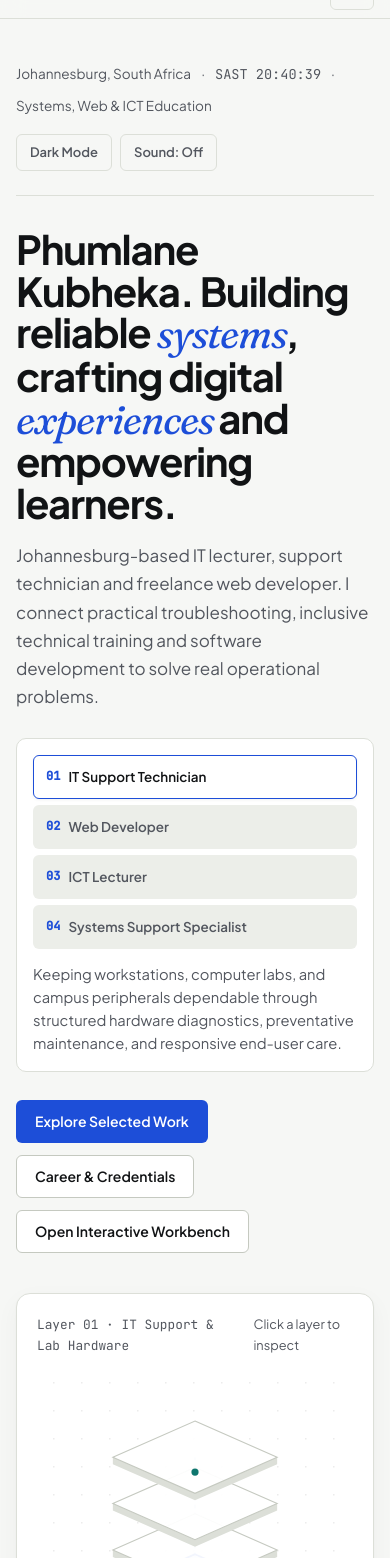
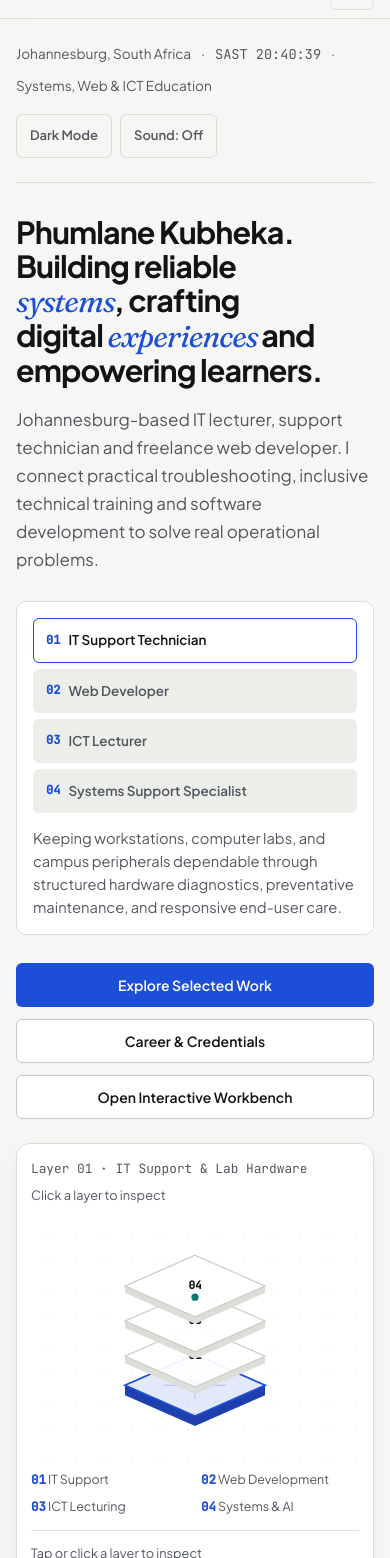
Before and after one commit to edubonke/Phumlane-Kubheka-Portfolio, a plain HTML site: page index.html in a window 390 px wide. Shown: the part 42-1600 px from the top of the page. Drawn offline with Linux system fonts and the light colour scheme.

Commit message:
Fix mobile label clipping, tap targets and contact layout

```diff
--- a/index.html
+++ b/index.html
@@ -607,6 +607,19 @@
         z-index: 2;
       }
 
+      .stage-legend {
+        display: grid;
+        grid-template-columns: repeat(2, minmax(0, 1fr));
+        gap: 6px 12px;
+        margin: 0 0 12px;
+        padding: 0;
+        list-style: none;
+        font-size: 0.78rem;
+        color: var(--ink-muted);
+      }
+      .stage-legend li { min-width: 0; overflow-wrap: anywhere; }
+      .stage-legend strong { color: var(--accent); font-family: var(--font-mono); }
+
       /* Hero Bottom 4-Col Metrics Row */
       .hero-kpi-strip {
         display: grid;
@@ -1604,6 +1617,26 @@
         .wb-window-bar {
           cursor: default;
         }
+        .hero-grid, .about-grid, .skills-layout, .projects-grid,
+        .workbench-preview-card, .contact-grid, .form-row, .signals-grid {
+          grid-template-columns: minmax(0, 1fr);
+        }
+        .btn, .role-tab, .filter-btn, .track-btn, .copy-btn,
+        .close-icon-btn, .back-to-top, #closeWorkbenchBtn, #nextLectureBtn, #wbJumpContactBtn {
+          min-height: 44px !important;
+        }
+        .close-icon-btn { min-width: 44px; }
+        .role-tab { white-space: normal; overflow: visible; }
+        .hero-actions .btn, .drawer-actions .btn { white-space: normal; max-width: 100%; }
+        .workbench-mobile-tabs { flex-wrap: wrap; overflow-x: visible; }
+        .workbench-mobile-tabs .filter-btn { flex: 1 1 130px; white-space: normal; }
+        .checklist-item { min-height: 44px; align-items: center; }
+        .checklist-item input { width: 18px; height: 18px; flex-shrink: 0; margin-top: 0; }
+        .field input, .field textarea { font-size: 16px; min-height: 44px; min-width: 0; }
+        .field textarea { resize: vertical; }
+        .filter-bar .filter-btn { white-space: normal; }
+        .contact-form-card { min-width: 0; }
+        .case-drawer { overscroll-behavior: contain; }
       }
 
       @media (max-width: 1320px) {
@@ -1615,11 +1648,38 @@
       }
       @media (max-width: 540px) {
         .container { padding-inline: 16px; }
+        .header-inner { gap: 12px; }
+        .hero { padding-top: 24px; padding-bottom: 36px; }
+        .hero-title { font-size: clamp(1.9rem, 7.8vw, 2.5rem); line-height: 1.12; overflow-wrap: anywhere; }
+        .hero-grid { gap: 24px; }
+        .hero-actions { align-items: stretch; }
+        .hero-actions .btn { width: 100%; }
+        .hero-stage { padding: 14px; min-height: auto; }
+        .stage-header, .stage-footer { flex-wrap: wrap; gap: 6px; }
+        .stage-canvas-wrap { flex: 0 0 242px; height: 242px; min-height: 0; }
+        .pillar-tabs { grid-template-columns: minmax(0, 1fr); }
+        .pillar-tab { border-right: 0; border-bottom: 1px solid var(--border); }
+        .pillar-tab:last-child { border-bottom: 0; }
         .workbench-topbar { flex-wrap: wrap; padding: 12px 16px; }
         .workbench-topbar .tabular { display: none; }
         .workbench-canvas, .case-drawer { padding: 16px; }
         .workbench-preview-card { padding: 20px; }
         .hero-utility-row, .project-footer { flex-wrap: wrap; }
+        .contact-band { padding-block: 48px 32px; }
+        .contact-grid { gap: 28px; padding-bottom: 32px; }
+        .contact-form-card { padding: 16px; }
+        .form-row { gap: 0; }
+        .field { margin-bottom: 12px; }
+        .field-error:empty { min-height: 0; }
+        .project-card, .signal-card { padding: 16px; }
+        .drawer-actions { flex-direction: column; }
+        .drawer-actions .btn { width: 100%; }
+        .wb-window-body { padding: 12px; }
+        .wb-window-body .btn { white-space: normal; }
+      }
+      @media (max-width: 360px) {
+        .stage-legend { grid-template-columns: minmax(0, 1fr); }
+        .role-switcher { padding: 12px; }
       }
 
       @media (prefers-reduced-motion: reduce) {
@@ -1767,8 +1827,14 @@
                   aria-label="Interactive isometric system stack diagram"
                 ></canvas>
               </div>
+              <ol class="stage-legend" id="stageLegend" aria-label="Architecture layer key" hidden>
+                <li><strong>01</strong> IT Support</li>
+                <li><strong>02</strong> Web Development</li>
+                <li><strong>03</strong> ICT Lecturing</li>
+                <li><strong>04</strong> Systems &amp; AI</li>
+              </ol>
               <div class="stage-footer">
-                <span>Move pointer to tilt topology</span>
+                <span>Tap or click a layer to inspect</span>
                 <span class="tabular" id="stageNodeMetric">4 interconnected layers</span>
               </div>
             </div>
@@ -2218,7 +2284,7 @@
               <button type="submit" class="btn btn-primary" style="width: 100%;">
                 Open Email Draft
               </button>
-              <p style="font-size: .8rem; color: var(--ink-muted);">This prepares an email in your email application. Nothing is sent or stored by this website.</p>
+              <p style="font-size: .8rem; color: var(--dark-band-muted);">This prepares an email in your email application. Nothing is sent or stored by this website.</p>
 
               <div class="form-feedback" id="formFeedback" role="status" aria-live="polite"></div>
             </form>
@@ -2543,6 +2609,7 @@
         roleTabs.forEach((tab, idx) => {
           tab.addEventListener("click", () => {
             selectRole(idx);
+            if (prefersReducedMotion) drawSystemStack();
             playTactileClick(480 + idx * 55);
           });
         });
@@ -2556,6 +2623,8 @@
         let targetTiltY = 0;
         let pulsePhase = 0;
         const layerHitBoxes = [];
+        const stageLegend = document.getElementById("stageLegend");
+        const compactStackWidth = 500;
 
         const layerMeta = [
           { short: "01. IT Support", tag: "Hardware · Peripherals" },
@@ -2565,10 +2634,11 @@
         ];
 
         function resizeCanvas() {
+          stageLegend.hidden = canvas.parentElement.clientWidth >= compactStackWidth;
           const rect = canvas.parentElement.getBoundingClientRect();
           const dpr = Math.min(window.devicePixelRatio || 1, 2);
-          canvas.width = Math.max(300, Math.floor(rect.width * dpr));
-          canvas.height = Math.max(280, Math.floor(rect.height * dpr));
+          canvas.width = Math.max(1, Math.round(rect.width * dpr));
+          canvas.height = Math.max(1, Math.round(rect.height * dpr));
           ctx.setTransform(dpr, 0, 0, dpr, 0, 0);
         }
 
@@ -2589,9 +2659,10 @@
             }
           }
 
-          const cx = w * 0.5 + pointerTiltX * 10;
+          const compact = w < compactStackWidth;
+          const cx = w * 0.5 + pointerTiltX * (compact ? 4 : 10);
           const baseCy = h * 0.72 + pointerTiltY * 6;
-          const rx = w > 420 ? Math.min(w * 0.21, 98) : Math.min(w * 0.26, 86);
+          const rx = compact ? Math.min(w * 0.28, 70) : Math.min(w * 0.21, 98);
           const ry = rx * 0.44;
           const spacing = Math.min(h * 0.145, 50);
 
@@ -2674,8 +2745,8 @@
               ctx.restore();
             }
 
-            // Callout label alternating sides with guaranteed margin
-            if (w > 340) {
+            // Desktop callouts stay inside the canvas; narrow layouts use a readable HTML legend.
+            if (!compact) {
               const labelOnRight = i % 2 === 1;
               const anchorX = labelOnRight ? right.x : left.x;
               const lineEnd = labelOnRight ? anchorX + 14 : anchorX - 14;
@@ -2705,7 +2776,16 @@
               ctx.textAlign = labelOnRight ? "left" : "right";
               ctx.textBaseline = "middle";
               const textX = labelOnRight ? Math.min(w - 10, lineEnd + 6) : Math.max(10, lineEnd - 6);
-              ctx.fillText(layerMeta[i].short, textX, cy);
+              const available = labelOnRight ? w - textX - 8 : textX - 8;
+              if (available > 0) ctx.fillText(layerMeta[i].short, textX, cy, available);
+              ctx.restore();
+            } else {
+              ctx.save();
+              ctx.font = "600 11px 'JetBrains Mono', monospace";
+              ctx.fillStyle = isSelected ? (isDark ? "#93c5fd" : "#1d4ed8") : (isDark ? "#f2f4f0" : "#111315");
+              ctx.textAlign = "center";
+              ctx.textBaseline = "middle";
+              ctx.fillText(String(i + 1).padStart(2, "0"), cx, cy);
               ctx.restore();
             }
           }
```
